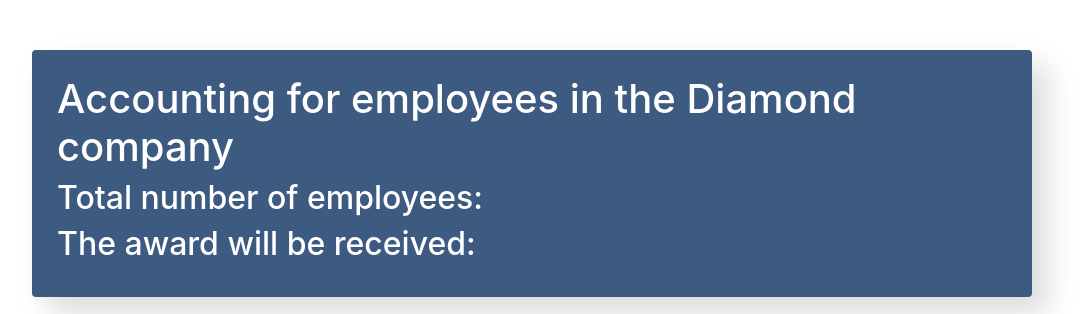
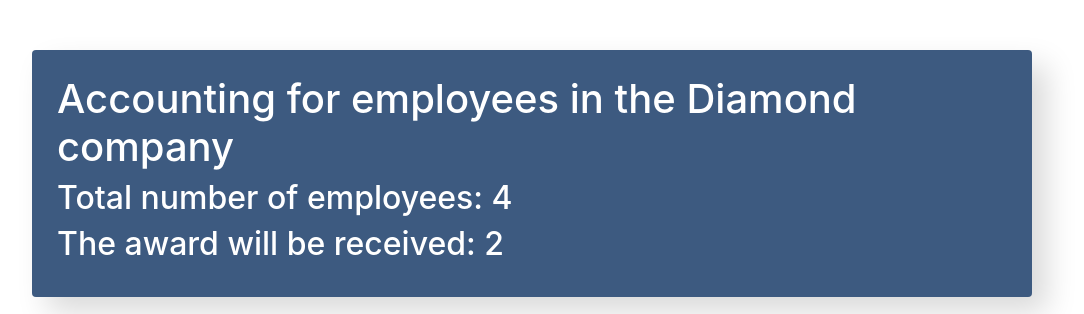
Before and after one commit to veronaten/employers-app, a React (Create React App) app: page / in a window 1280 px wide. Shown: the top 314 px of the page, without its empty margins (108-1192 px from the left). Built offline with nearby package versions, Linux system fonts and the light colour scheme.

Commit message:
feat: add function addLike in App.tsx, and const increaseEmployee

```diff
--- a/src/App.tsx
+++ b/src/App.tsx
@@ -85,14 +85,22 @@ class App extends React.Component<{}, AppStateType> {
   };
 
   onAddLike = (id: string) => {
-    console.log(`This addLike ${id}`);
+    this.setState(({ data }) => ({
+      data: data.map((item) => {
+        if (item.id === id) {
+          return { ...item, like: !item.like };
+        }
+        return item;
+      }),
+    }));
   };
 
   render() {
     const data = this.state.data;
+    const increaseEmployee = data.filter((item) => item.increase).length;
     return (
       <div className="app">
-        <Info />
+        <Info quantity={data.length} increaseEmployee={increaseEmployee} />
         <div className="search-panel">
           <SearchPanel />
           <Filter />
--- a/src/components/info/Info.tsx
+++ b/src/components/info/Info.tsx
@@ -1,11 +1,16 @@
 import "./Info.css";
 
-const Info = () => {
+interface InfoPropsType {
+  quantity: number;
+  increaseEmployee: number;
+}
+
+const Info = ({ quantity, increaseEmployee }: InfoPropsType) => {
   return (
     <div className="app-info">
       <h1>Accounting for employees in the Diamond company</h1>
-      <h2>Total number of employees: </h2>
-      <h2>The award will be received: </h2>
+      <h2>Total number of employees: {quantity}</h2>
+      <h2>The award will be received: {increaseEmployee}</h2>
     </div>
   );
 };
```
